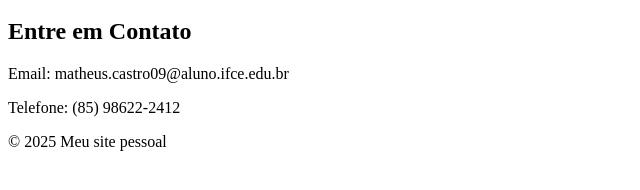
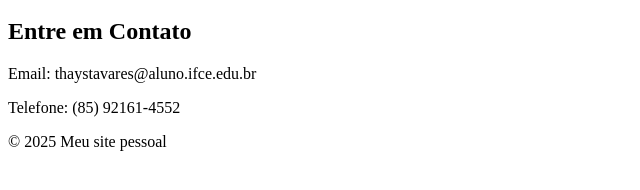
Before and after one commit to ThaysTavaress/Projeto04, a plain HTML site: page pages/contato.html in a window 1280 px wide. Shown: the part 136-326 px from the top of the page, 0-640 px from the left. Drawn offline with Linux system fonts and the light colour scheme.

Commit message:
Update contato.html

```diff
--- a/pages/contato.html
+++ b/pages/contato.html
@@ -14,8 +14,8 @@
     <body>
         <h2>Entre em Contato</h2>
         <section>
-            <p>Email: matheus.castro09@aluno.ifce.edu.br</p>
-            <p>Telefone: (85) 98622-2412</p>
+            <p>Email: thaystavares@aluno.ifce.edu.br</p>
+            <p>Telefone: (85) 92161-4552</p>
         </section>
     </body>
     <footer>
```
